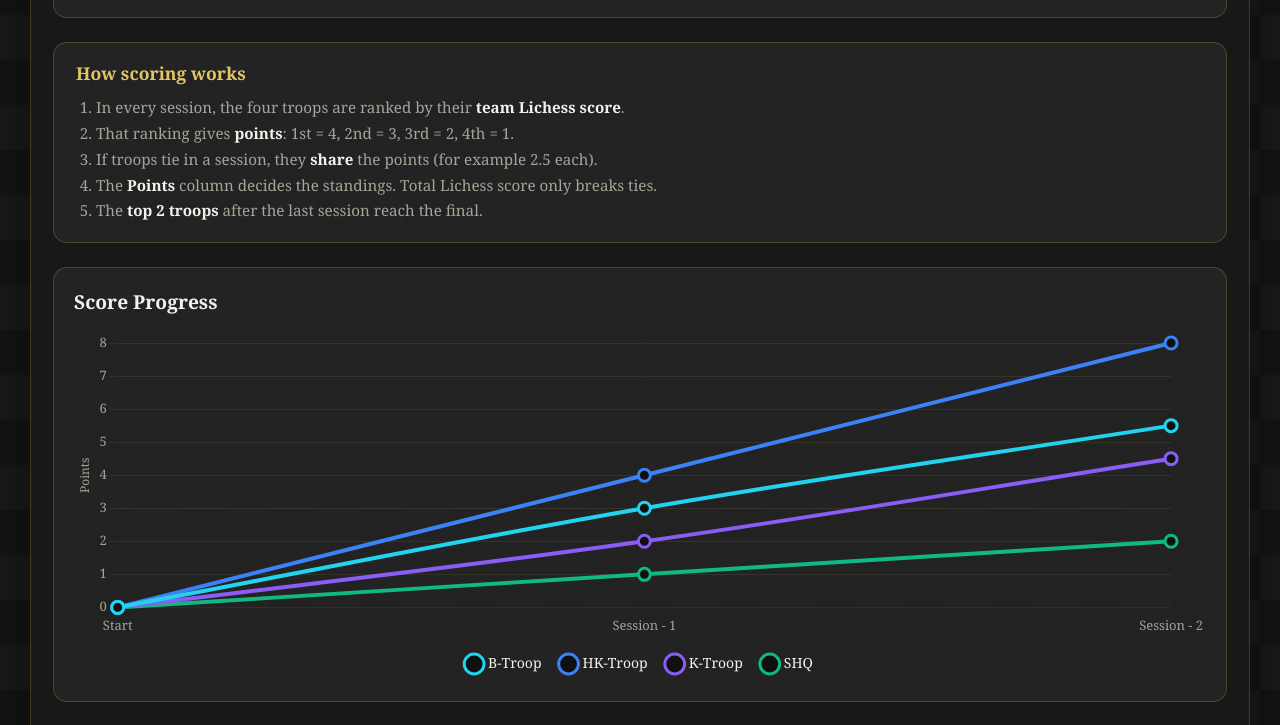
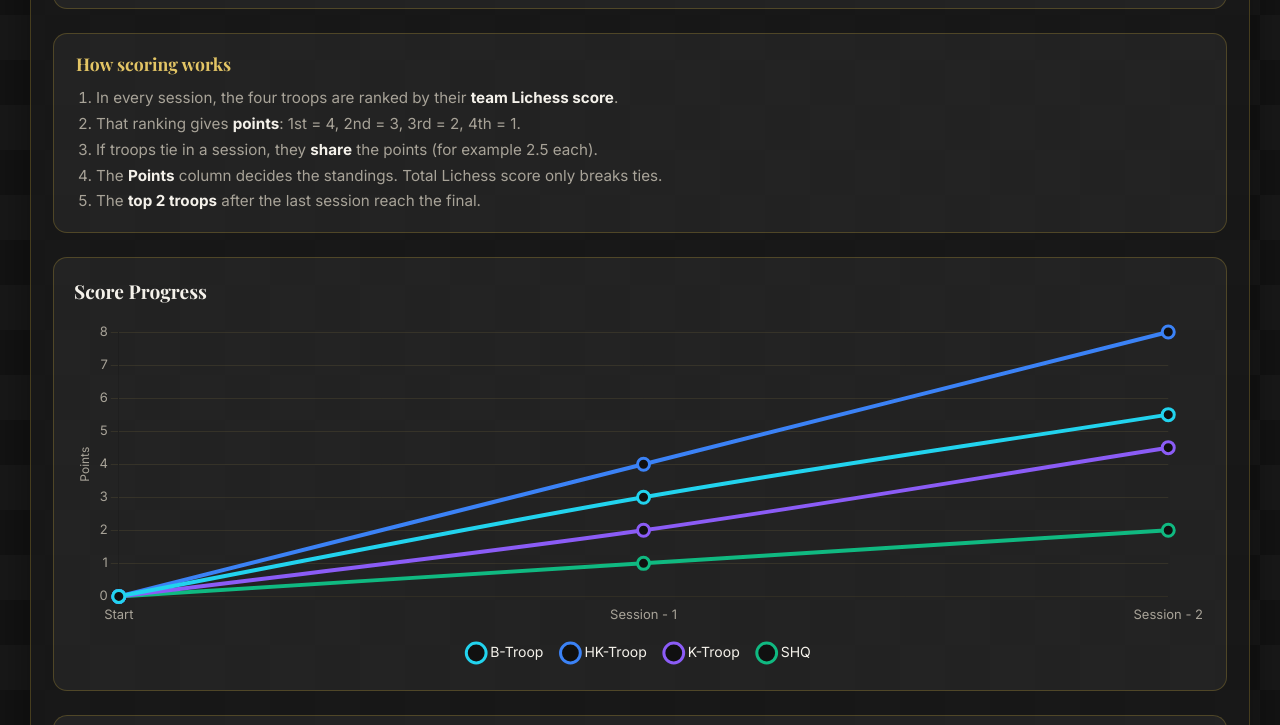
Before and after one commit to Pizza7477/chess-scoreboard, a plain HTML site: page index.html in a window 1280 px wide. Shown: the part 300-1025 px from the top of the page. Drawn offline with nearby package versions, Linux system fonts and the light colour scheme.

Commit message:
added font folder with local font and used local fonts.

```diff
--- a/script.js
+++ b/script.js
@@ -194,13 +194,6 @@ function showScoreboard() {
             row.classList.add("first-place");
         }
 
-        // The top 2 departments reach the final
-        // let badge = "";
-        // if (played > 0 && index < 2) {
-           // row.classList.add("finalist");
-            //badge = `<span class="finalist-badge">Finalist</span>`;
-        //}
-
         row.innerHTML = `
             <td>${index + 1}</td>
             <td>${team.name}</td>
@@ -287,7 +280,7 @@ function drawChart() {
     const ctx = document.getElementById("scoreChart").getContext("2d");
 
     // Use the same font as the rest of the page
-    Chart.defaults.font.family = 'Georgia, "Times New Roman", serif';
+    Chart.defaults.font.family = '"Inter", system-ui, sans-serif';
 
     new Chart(ctx, {
         type: "line",
--- a/style.css
+++ b/style.css
@@ -24,6 +24,24 @@
     --badge-text: #101010;
 }
 
+/* ===== FONTS (stored in the fonts folder, so no internet is needed) ===== */
+
+@font-face {
+    font-family: "Inter";
+    src: url("fonts/Inter.woff2") format("woff2");
+    font-weight: 100 900;
+    font-style: normal;
+    font-display: swap;
+}
+
+@font-face {
+    font-family: "Playfair Display";
+    src: url("fonts/PlayfairDisplay.woff2") format("woff2");
+    font-weight: 400 900;
+    font-style: normal;
+    font-display: swap;
+}
+
 /* ===== GLOBAL ===== */
 
 * {
@@ -33,7 +51,7 @@
 }
 
 body {
-    font-family: Georgia, "Times New Roman", serif;
+    font-family: "Inter", system-ui, -apple-system, "Segoe UI", Arial, sans-serif;
     min-height: 100vh;
     color: var(--text);
     background-color: var(--bg-page);
@@ -46,6 +64,10 @@ body {
         var(--square-b) 0
     );
     background-size: 90px 90px;
+}
+
+h1, h2, h3, .leader-team {
+    font-family: "Playfair Display", Georgia, "Times New Roman", serif;
 }
 
 /* ===== LAYOUT ===== */
```
Also changed, not shown: fonts/Inter.woff2 (added), fonts/PlayfairDisplay.woff2 (added).
